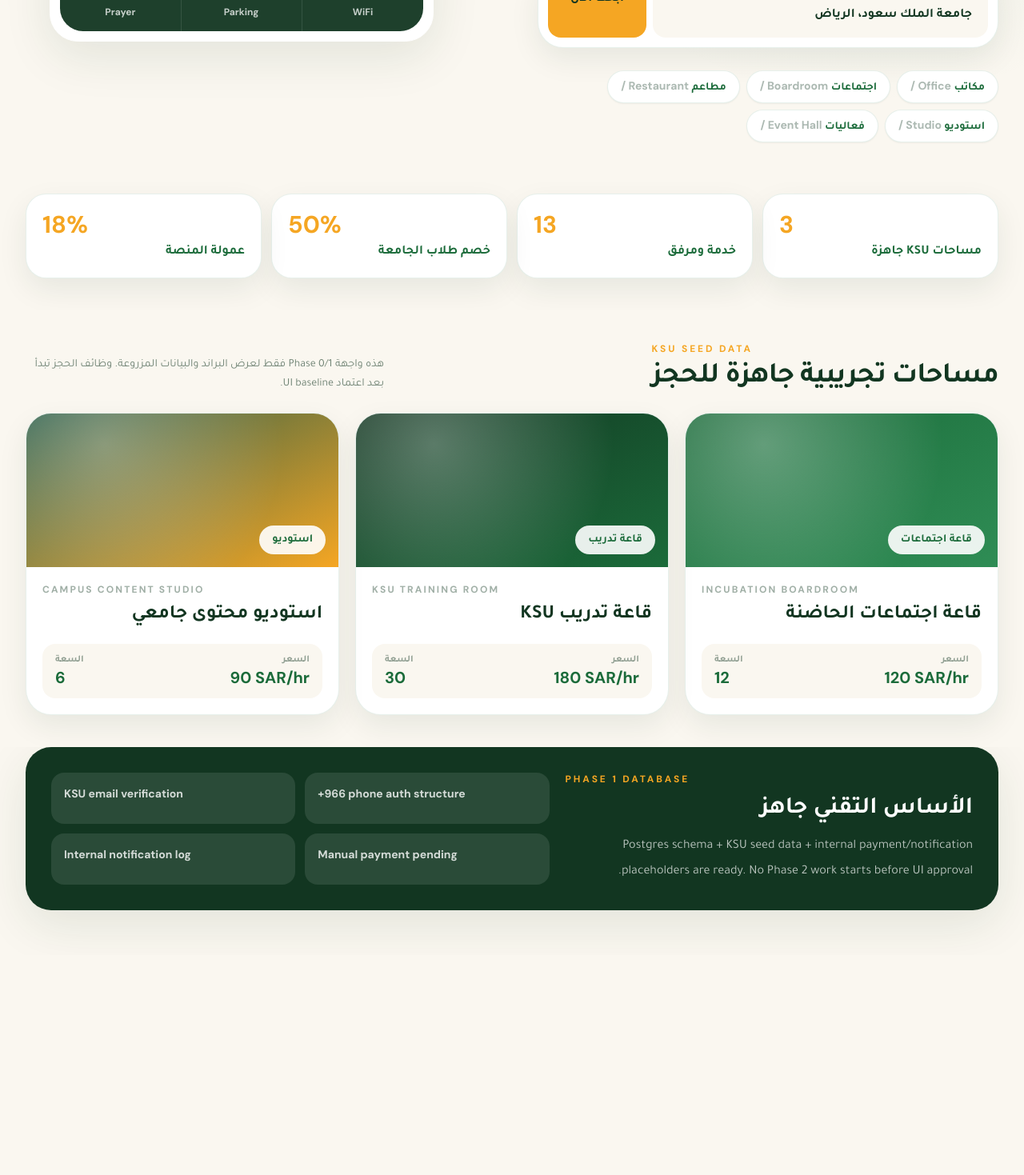
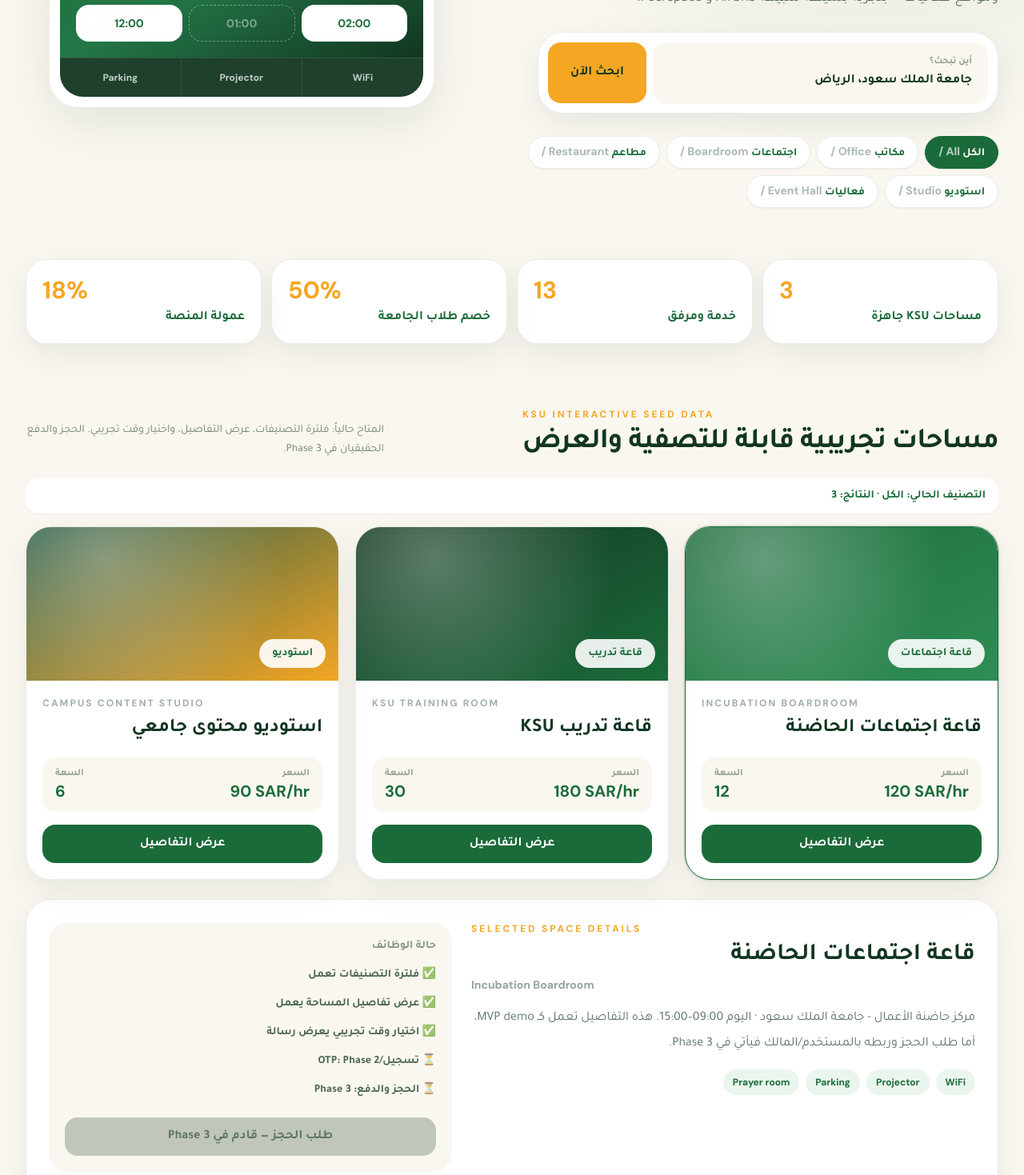
Before and after one commit to magicaiweb/magicai-wayyak, a Next.js app: page /websites/wayyak/ in a window 1280 px wide. Shown: the part 560-2029 px from the top of the page at 80% size. Before the commit the page ends 1754 px from the top, so only its background shows below. Built offline with nearby package versions, Linux system fonts and the light colour scheme.

Commit message:
Add WAYYAK preview interactions

```diff
--- a/app/page.tsx
+++ b/app/page.tsx
@@ -1,3 +1,7 @@
+'use client'
+
+import { useMemo, useState } from 'react'
+
 const Logo = () => (
   <svg viewBox="0 0 100 100" xmlns="http://www.w3.org/2000/svg" className="h-11 w-11 shrink-0" aria-label="WAYYAK logo">
     <rect x="10" y="18" width="80" height="64" rx="18" fill="#1B6B3A" />
@@ -7,17 +11,57 @@
 )
 
 const categories = [
-  ['مكاتب', 'Office'],
-  ['اجتماعات', 'Boardroom'],
-  ['مطاعم', 'Restaurant'],
-  ['استوديو', 'Studio'],
-  ['فعاليات', 'Event Hall'],
+  { id: 'all', ar: 'الكل', en: 'All' },
+  { id: 'office', ar: 'مكاتب', en: 'Office' },
+  { id: 'meeting', ar: 'اجتماعات', en: 'Boardroom' },
+  { id: 'restaurant', ar: 'مطاعم', en: 'Restaurant' },
+  { id: 'studio', ar: 'استوديو', en: 'Studio' },
+  { id: 'event', ar: 'فعاليات', en: 'Event Hall' },
 ]
 
 const ksuSpaces = [
-  { title: 'قاعة اجتماعات الحاضنة', en: 'Incubation Boardroom', type: 'قاعة اجتماعات', price: '120', capacity: '12', tone: 'from-[#1B6B3A] to-[#2F8D55]' },
-  { title: 'قاعة تدريب KSU', en: 'KSU Training Room', type: 'قاعة تدريب', price: '180', capacity: '30', tone: 'from-[#123621] to-[#1B6B3A]' },
-  { title: 'استوديو محتوى جامعي', en: 'Campus Content Studio', type: 'استوديو', price: '90', capacity: '6', tone: 'from-[#2B5E49] to-[#F5A623]' },
+  {
+    id: 'incubation-boardroom',
+    category: 'meeting',
+    title: 'قاعة اجتماعات الحاضنة',
+    en: 'Incubation Boardroom',
+    type: 'قاعة اجتماعات',
+    price: '120',
+    capacity: '12',
+    tone: 'from-[#1B6B3A] to-[#2F8D55]',
+    location: 'مركز حاضنة الأعمال - جامعة الملك سعود',
+    amenities: ['WiFi', 'Projector', 'Parking', 'Prayer room'],
+    availability: 'اليوم 09:00–15:00',
+    status: 'قابل للعرض الآن · الحجز الفعلي في Phase 3',
+  },
+  {
+    id: 'ksu-training-room',
+    category: 'event',
+    title: 'قاعة تدريب KSU',
+    en: 'KSU Training Room',
+    type: 'قاعة تدريب',
+    price: '180',
+    capacity: '30',
+    tone: 'from-[#123621] to-[#1B6B3A]',
+    location: 'مبنى ريادة الأعمال - جامعة الملك سعود',
+    amenities: ['WiFi', 'Screens', 'Flexible seating', 'Coffee setup'],
+    availability: 'الأحد–الخميس 10:00–16:00',
+    status: 'جاهزة كبيانات تجريبية · موافقة المالك في Phase 3',
+  },
+  {
+    id: 'campus-content-studio',
+    category: 'studio',
+    title: 'استوديو محتوى جامعي',
+    en: 'Campus Content Studio',
+    type: 'استوديو',
+    price: '90',
+    capacity: '6',
+    tone: 'from-[#2B5E49] to-[#F5A623]',
+    location: 'منطقة الإعلام الطلابي - جامعة الملك سعود',
+    amenities: ['Lighting', 'Backdrop', 'WiFi', 'Quiet zone'],
+    availability: 'غداً 11:00–17:00',
+    status: 'تفاصيل العرض تعمل · الدفع/التأكيد في Phase 3',
+  },
 ]
 
 const stats = [
@@ -30,6 +74,31 @@
 const slots = ['09:00', '10:00', '11:00', '12:00', '01:00', '02:00']
 
 export default function Home() {
+  const [activeCategory, setActiveCategory] = useState('all')
+  const [selectedSpaceId, setSelectedSpaceId] = useState(ksuSpaces[0].id)
+  const [demoMessage, setDemoMessage] = useState('')
+
+  const visibleSpaces = useMemo(
+    () => ksuSpaces.filter((space) => activeCategory === 'all' || space.category === activeCategory),
+    [activeCategory]
+  )
+  const selectedSpace = ksuSpaces.find((space) => space.id === selectedSpaceId) ?? visibleSpaces[0] ?? ksuSpaces[0]
+
+  const focusSpaces = () => {
+    setActiveCategory('all')
+    setSelectedSpaceId(ksuSpaces[0].id)
+    setDemoMessage('تم عرض مساحات KSU التجريبية. الحجز الحقيقي يبدأ في Phase 3 بعد اعتماد المصادقة.')
+    document.getElementById('spaces')?.scrollIntoView({ behavior: 'smooth', block: 'start' })
+  }
+
+  const applyCategory = (categoryId: string) => {
+    const nextSpaces = ksuSpaces.filter((space) => categoryId === 'all' || space.category === categoryId)
+    setActiveCategory(categoryId)
+    setSelectedSpaceId(nextSpaces[0]?.id ?? ksuSpaces[0].id)
+    setDemoMessage(nextSpaces.length ? `تم تطبيق الفلتر: ${categories.find((c) => c.id === categoryId)?.ar}` : 'لا توجد مساحة ضمن هذا التصنيف في بيانات KSU التجريبية.')
+    document.getElementById('spaces')?.scrollIntoView({ behavior: 'smooth', block: 'start' })
+  }
+
   return (
     <main className="min-h-screen w-full max-w-full overflow-x-hidden font-arabic text-wayyak-deep">
       <section className="mx-auto w-full max-w-7xl overflow-hidden px-4 pb-10 pt-4 sm:px-6 lg:px-8">
@@ -41,12 +110,16 @@
               <p className="font-english text-[11px] font-bold uppercase tracking-[0.22em] text-wayyak-deep/50">WAYYAK</p>
             </div>
           </div>
-          <div className="hidden rounded-full border border-wayyak-green/10 bg-wayyak-sand p-1 text-sm font-black text-wayyak-green sm:flex" dir="ltr">
+          <div className="hidden rounded-full border border-wayyak-green/10 bg-wayyak-sand p-1 text-sm font-black text-wayyak-green sm:flex" dir="ltr" aria-label="Language toggle coming soon">
             <span className="rounded-full bg-wayyak-green px-4 py-2 text-white shadow-sm">AR</span>
-            <span className="px-4 py-2 text-wayyak-green/45">EN</span>
+            <span className="px-4 py-2 text-wayyak-green/35">EN soon</span>
           </div>
-          <a href="#spaces" className="shrink-0 rounded-full bg-wayyak-green px-4 py-3 text-sm font-black text-white shadow-lg shadow-wayyak-green/20 md:px-6">استكشف</a>
+          <button type="button" onClick={focusSpaces} className="shrink-0 rounded-full bg-wayyak-green px-4 py-3 text-sm font-black text-white shadow-lg shadow-wayyak-green/20 md:px-6">استكشف</button>
         </nav>
+
+        <div className="mt-5 rounded-[1.5rem] border border-wayyak-gold/35 bg-white/90 p-4 text-sm font-bold leading-7 text-wayyak-deep shadow-sm">
+          <span className="text-wayyak-green">حالة النسخة:</span> هذا Preview تفاعلي لمرحلة Phase 0/1. الفلاتر وعرض التفاصيل تعمل الآن؛ التسجيل، الحجز، الدفع، ولوحة المالك قادمة في المراحل التالية.
+        </div>
 
         <div className="grid min-w-0 items-center gap-7 py-8 lg:grid-cols-[minmax(0,1fr)_minmax(22rem,.85fr)] lg:gap-10 lg:py-14">
           <div className="min-w-0 text-center lg:text-right">
@@ -67,16 +140,25 @@
                   <p className="text-xs font-bold text-wayyak-deep/45">أين تبحث؟</p>
                   <p className="mt-1 font-black text-wayyak-deep">جامعة الملك سعود، الرياض</p>
                 </div>
-                <a href="#spaces" className="rounded-2xl bg-wayyak-gold px-7 py-4 text-center font-black text-wayyak-deep transition hover:scale-[1.01]">ابحث الآن</a>
+                <button type="button" onClick={focusSpaces} className="rounded-2xl bg-wayyak-gold px-7 py-4 text-center font-black text-wayyak-deep transition hover:scale-[1.01]">ابحث الآن</button>
               </div>
+              {demoMessage ? <p className="px-2 pb-1 text-right text-xs font-bold text-wayyak-green">{demoMessage}</p> : null}
             </div>
 
-            <div className="mt-7 flex max-w-full flex-wrap justify-center gap-2 overflow-visible pb-2 lg:justify-start">
-              {categories.map(([ar, en]) => (
-                <span key={en} className="shrink-0 rounded-full border border-wayyak-green/10 bg-white px-4 py-2 text-sm font-black text-wayyak-green shadow-sm">
-                  {ar} <bdi className="font-english text-wayyak-deep/35" dir="ltr">/ {en}</bdi>
-                </span>
-              ))}
+            <div className="mt-7 flex max-w-full flex-wrap justify-center gap-2 overflow-visible pb-2 lg:justify-start" aria-label="Space category filters">
+              {categories.map((category) => {
+                const isActive = activeCategory === category.id
+                return (
+                  <button
+                    type="button"
+                    key={category.id}
+                    onClick={() => applyCategory(category.id)}
+                    className={`shrink-0 rounded-full border px-4 py-2 text-sm font-black shadow-sm transition ${isActive ? 'border-wayyak-green bg-wayyak-green text-white' : 'border-wayyak-green/10 bg-white text-wayyak-green hover:border-wayyak-green/30'}`}
+                  >
+                    {category.ar} <bdi className={`${isActive ? 'text-white/70' : 'text-wayyak-deep/35'} font-english`} dir="ltr">/ {category.en}</bdi>
+                  </button>
+                )
+              })}
             </div>
           </div>
 
@@ -87,25 +169,25 @@
                 <div className="bg-gradient-to-br from-wayyak-green via-[#237747] to-wayyak-deep p-5">
                   <div className="flex items-start justify-between gap-4">
                     <div>
-                      <p className="font-english text-xs font-bold uppercase tracking-[0.2em] text-white/55" dir="ltr">Featured space</p>
-                      <h2 className="mt-2 text-2xl font-black">قاعة اجتماعات الحاضنة</h2>
-                      <p className="mt-2 text-sm leading-6 text-white/70">متاحة اليوم · 12 شخص · بروجكتور وواي فاي</p>
+                      <p className="font-english text-xs font-bold uppercase tracking-[0.2em] text-white/55" dir="ltr">Interactive preview</p>
+                      <h2 className="mt-2 text-2xl font-black">{selectedSpace.title}</h2>
+                      <p className="mt-2 text-sm leading-6 text-white/70">{selectedSpace.availability} · {selectedSpace.capacity} شخص</p>
                     </div>
                     <div className="rounded-2xl bg-white/15 px-3 py-2 text-center backdrop-blur">
-                      <p className="font-english text-2xl font-black" dir="ltr">120</p>
+                      <p className="font-english text-2xl font-black" dir="ltr">{selectedSpace.price}</p>
                       <p className="text-[10px] font-bold text-white/65">ر.س/ساعة</p>
                     </div>
                   </div>
                   <div className="mt-8 grid grid-cols-3 gap-2" dir="ltr">
                     {slots.map((slot, index) => (
-                      <div key={slot} className={`rounded-2xl px-2 py-3 text-center font-english text-sm font-black ${index === 2 ? 'bg-wayyak-gold text-wayyak-deep' : index === 4 ? 'border border-dashed border-white/35 text-white/45' : 'bg-white text-wayyak-green'}`}>
+                      <button type="button" key={slot} onClick={() => setDemoMessage(`تم اختيار وقت تجريبي ${slot}. تأكيد الحجز قادم في Phase 3.`)} className={`rounded-2xl px-2 py-3 text-center font-english text-sm font-black ${index === 2 ? 'bg-wayyak-gold text-wayyak-deep' : index === 4 ? 'border border-dashed border-white/35 text-white/45' : 'bg-white text-wayyak-green'}`}>
                         {slot}
-                      </div>
+                      </button>
                     ))}
                   </div>
                 </div>
                 <div className="grid grid-cols-3 divide-x divide-x-reverse divide-white/10 border-t border-white/10 bg-white/5 text-center">
-                  {['WiFi', 'Parking', 'Prayer'].map((item) => (
+                  {selectedSpace.amenities.slice(0, 3).map((item) => (
                     <div key={item} className="px-2 py-4 font-english text-xs font-bold text-white/75" dir="ltr">{item}</div>
                   ))}
                 </div>
@@ -127,15 +209,19 @@
       <section id="spaces" className="mx-auto w-full max-w-7xl overflow-hidden px-4 py-10 sm:px-6 lg:px-8">
         <div className="mb-6 flex flex-col justify-between gap-3 sm:flex-row sm:items-end">
           <div>
-            <p className="font-english text-xs font-black uppercase tracking-[0.24em] text-wayyak-gold" dir="ltr">KSU seed data</p>
-            <h2 className="mt-2 text-3xl font-black tracking-tight text-wayyak-deep md:text-4xl">مساحات تجريبية جاهزة للحجز</h2>
+            <p className="font-english text-xs font-black uppercase tracking-[0.24em] text-wayyak-gold" dir="ltr">KSU interactive seed data</p>
+            <h2 className="mt-2 text-3xl font-black tracking-tight text-wayyak-deep md:text-4xl">مساحات تجريبية قابلة للتصفية والعرض</h2>
           </div>
-          <p className="max-w-md text-sm leading-6 text-wayyak-deep/60">هذه واجهة Phase 0/1 فقط لعرض البراند والبيانات المزروعة. وظائف الحجز تبدأ بعد اعتماد UI baseline.</p>
+          <p className="max-w-md text-sm leading-6 text-wayyak-deep/60">المتاح حالياً: فلترة التصنيفات، عرض التفاصيل، واختيار وقت تجريبي. الحجز والدفع الحقيقيان في Phase 3.</p>
+        </div>
+
+        <div className="mb-4 rounded-2xl bg-white px-4 py-3 text-sm font-bold text-wayyak-green shadow-sm">
+          التصنيف الحالي: {categories.find((category) => category.id === activeCategory)?.ar} · النتائج: {visibleSpaces.length}
         </div>
 
         <div className="grid gap-5 md:grid-cols-3">
-          {ksuSpaces.map((space) => (
-            <article key={space.en} className="group overflow-hidden rounded-[2rem] border border-wayyak-green/10 bg-white shadow-card transition duration-300 hover:-translate-y-1 hover:shadow-soft">
+          {visibleSpaces.map((space) => (
+            <article key={space.en} className={`group overflow-hidden rounded-[2rem] border bg-white shadow-card transition duration-300 hover:-translate-y-1 hover:shadow-soft ${selectedSpaceId === space.id ? 'border-wayyak-green ring-2 ring-wayyak-green/10' : 'border-wayyak-green/10'}`}>
               <div className={`relative h-48 bg-gradient-to-br ${space.tone}`}>
                 <div className="absolute inset-0 bg-[radial-gradient(circle_at_25%_20%,rgba(255,255,255,.30),transparent_14rem)]" />
                 <div className="absolute bottom-4 right-4 rounded-full bg-white/90 px-4 py-2 text-sm font-black text-wayyak-green backdrop-blur">{space.type}</div>
@@ -153,21 +239,49 @@
                     <p className="font-english text-xl font-black text-wayyak-green" dir="ltr">{space.capacity}</p>
                   </div>
                 </div>
+                <button type="button" onClick={() => { setSelectedSpaceId(space.id); setDemoMessage(`تم فتح تفاصيل ${space.title}`); document.getElementById('details')?.scrollIntoView({ behavior: 'smooth', block: 'start' }) }} className="mt-4 w-full rounded-2xl bg-wayyak-green px-4 py-3 font-black text-white transition hover:bg-wayyak-deep">
+                  عرض التفاصيل
+                </button>
               </div>
             </article>
           ))}
+        </div>
+
+        <div id="details" className="mt-6 scroll-mt-24 rounded-[2rem] border border-wayyak-green/10 bg-white p-5 shadow-card md:p-7">
+          <div className="grid gap-6 lg:grid-cols-[1fr_.8fr]">
+            <div>
+              <p className="font-english text-xs font-black uppercase tracking-[0.24em] text-wayyak-gold" dir="ltr">Selected space details</p>
+              <h3 className="mt-2 text-3xl font-black text-wayyak-deep">{selectedSpace.title}</h3>
+              <p className="mt-2 font-english text-sm font-bold text-wayyak-deep/45" dir="ltr">{selectedSpace.en}</p>
+              <p className="mt-4 leading-8 text-wayyak-deep/70">{selectedSpace.location} · {selectedSpace.availability}. هذه التفاصيل تعمل كـ MVP demo، أما طلب الحجز وربطه بالمستخدم/المالك فيأتي في Phase 3.</p>
+              <div className="mt-4 flex flex-wrap gap-2">
+                {selectedSpace.amenities.map((amenity) => <span key={amenity} className="rounded-full bg-wayyak-mint px-3 py-2 font-english text-xs font-bold text-wayyak-green" dir="ltr">{amenity}</span>)}
+              </div>
+            </div>
+            <div className="rounded-[1.5rem] bg-wayyak-sand p-5">
+              <p className="text-sm font-bold text-wayyak-deep/50">حالة الوظائف</p>
+              <ul className="mt-3 space-y-2 text-sm font-bold leading-7 text-wayyak-deep/75">
+                <li>✅ فلترة التصنيفات تعمل</li>
+                <li>✅ عرض تفاصيل المساحة يعمل</li>
+                <li>✅ اختيار وقت تجريبي يعرض رسالة</li>
+                <li>⏳ تسجيل/OTP: Phase 2</li>
+                <li>⏳ الحجز والدفع: Phase 3</li>
+              </ul>
+              <button type="button" disabled className="mt-5 w-full cursor-not-allowed rounded-2xl bg-wayyak-deep/25 px-4 py-3 font-black text-wayyak-deep/55">طلب الحجز — قادم في Phase 3</button>
+            </div>
+          </div>
         </div>
       </section>
 
       <section className="mx-auto w-full max-w-7xl overflow-hidden px-4 pb-14 sm:px-6 lg:px-8">
         <div className="grid gap-5 rounded-[2rem] bg-wayyak-deep p-5 text-white shadow-soft md:grid-cols-[.9fr_1.1fr] md:p-8">
           <div>
-            <p className="font-english text-xs font-black uppercase tracking-[0.24em] text-wayyak-gold" dir="ltr">Phase 1 database</p>
-            <h2 className="mt-3 text-3xl font-black">الأساس التقني جاهز</h2>
-            <p className="mt-3 leading-8 text-white/70">Postgres schema + KSU seed data + internal payment/notification placeholders are ready. No Phase 2 work starts before UI approval.</p>
+            <p className="font-english text-xs font-black uppercase tracking-[0.24em] text-wayyak-gold" dir="ltr">Recommended next phases</p>
+            <h2 className="mt-3 text-3xl font-black">ما هو العامل وما هو القادم؟</h2>
+            <p className="mt-3 leading-8 text-white/70">هذه النسخة لم تعد Static فقط: الفلاتر، التفاصيل، واختيار الوقت التجريبي تعمل. الوظائف التجارية الكاملة تحتاج المراحل التالية.</p>
           </div>
-          <div className="grid grid-cols-2 gap-3">
-            {['+966 phone auth structure', 'KSU email verification', 'Manual payment pending', 'Internal notification log'].map((item) => (
+          <div className="grid gap-3 sm:grid-cols-2">
+            {['Phase 2: Phone OTP + roles + KSU email verification', 'Phase 3: Owner creates spaces + admin approval + listing details', 'Phase 3: Booking request + manual payment pending', 'Later: Moyasar + Unifonic/SMS after keys'].map((item) => (
               <div key={item} className="rounded-2xl bg-white/10 p-4 font-english text-sm font-bold text-white/80" dir="ltr">{item}</div>
             ))}
           </div>
```
